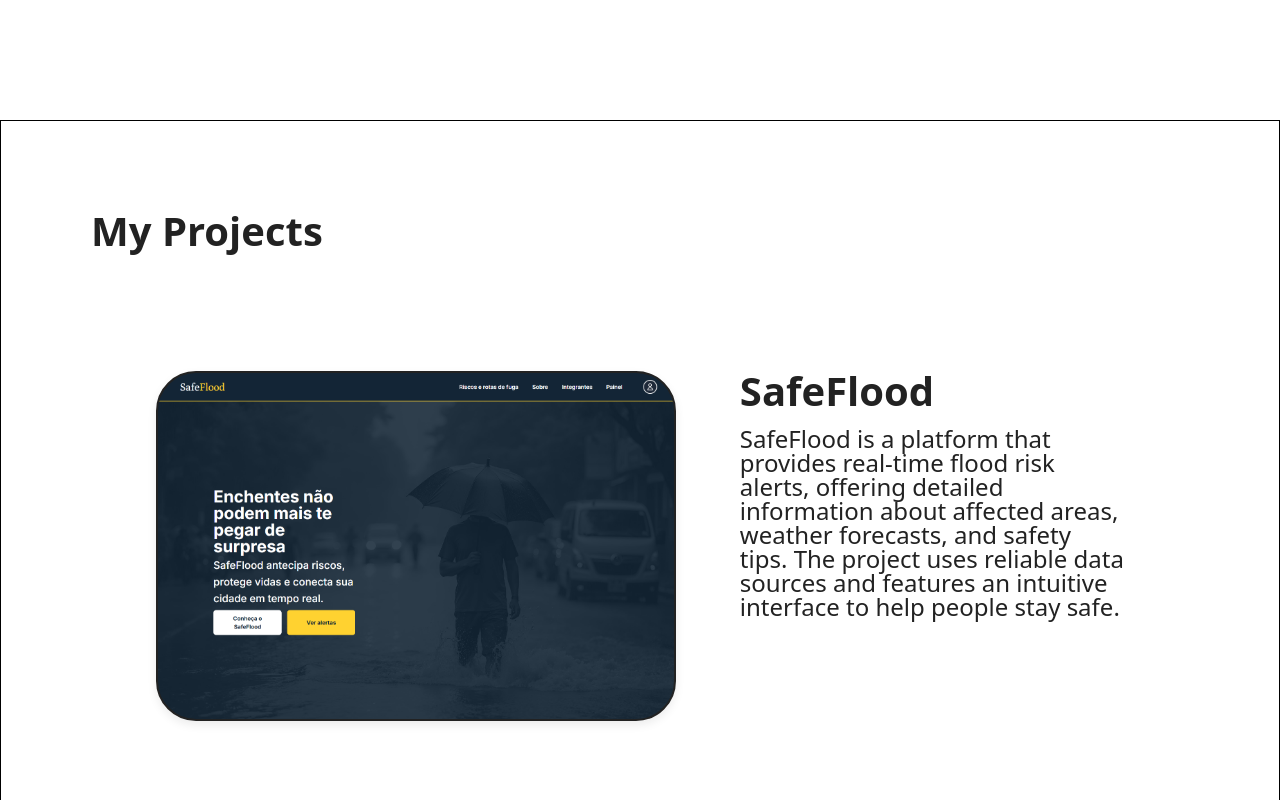
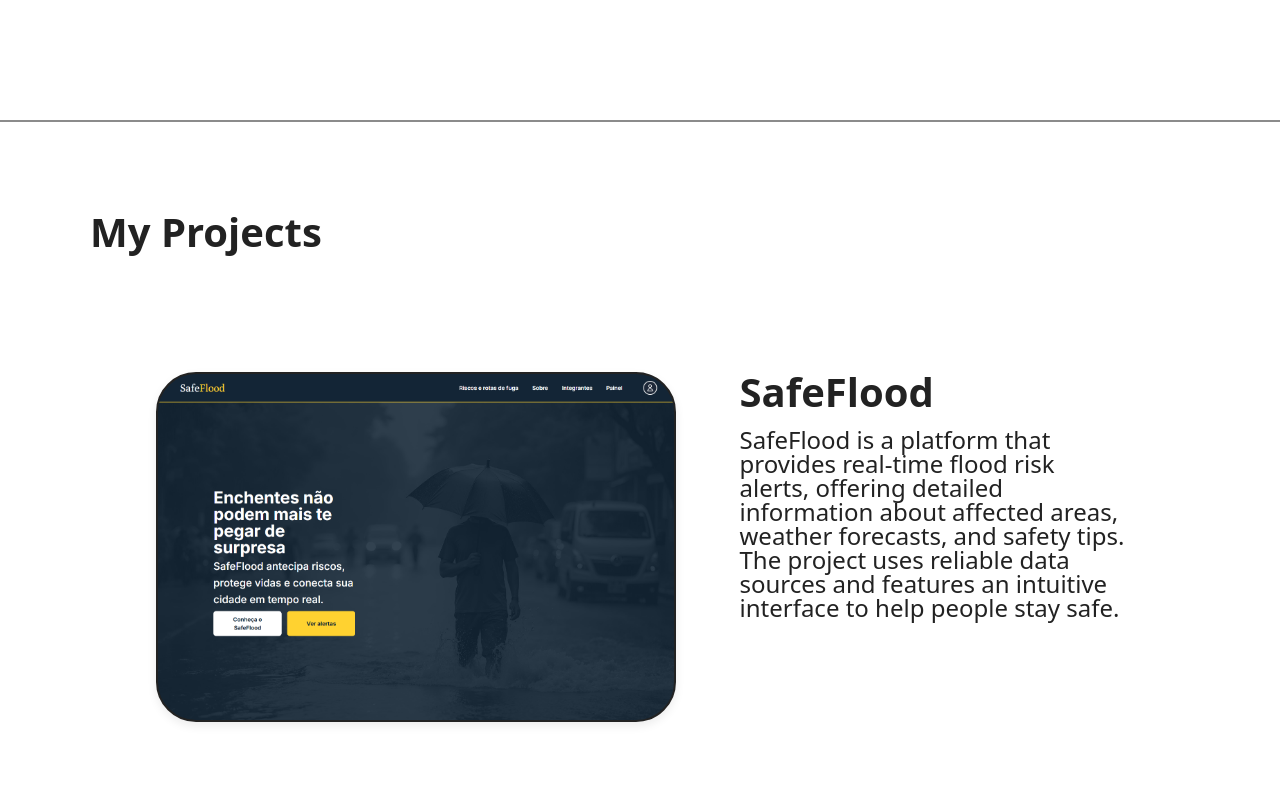
Before and after one commit to Kauesamartino/Portfolio, a Next.js app: page / in a window 1280 px wide. Shown: the part 1600-2400 px from the top of the page. Built offline with nearby package versions, Linux system fonts and the light colour scheme.

Commit message:
fix: update border style for section and correct Sentinel project URL

```diff
--- a/src/app/components/Projects/projects.module.scss
+++ b/src/app/components/Projects/projects.module.scss
@@ -127,7 +127,7 @@
     }
 
     .section {
-        border: 1px solid #000;
+        border-top: 2px solid var(--skills-text, rgb(139, 139, 139));
         padding: 90px 90px 0 90px;
         gap: 90px;
 
--- a/src/data/projects.json
+++ b/src/data/projects.json
@@ -21,7 +21,7 @@
     "name": "Sentinel",
     "description": "An innovative incident management system for subways developed for Motiva (formerly CCR). The project used cameras connected to a Raspberry Pi to identify anomalous situations and report them in real time.",
     "image": "/sentinel.png",
-    "url": "/https://sentinel.vercel.app/",
+    "url": "/https://sentinel-nine-nu.vercel.app/",
     "width": 600,
     "height": 370,
     "technologies": [
```
